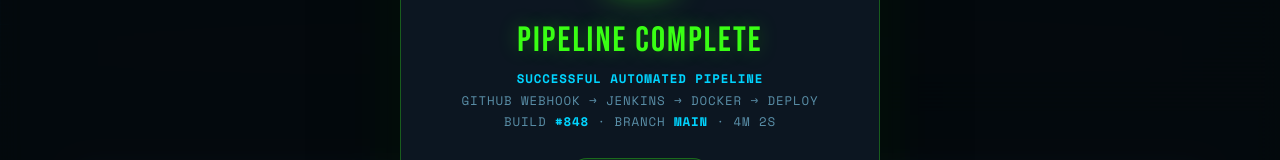
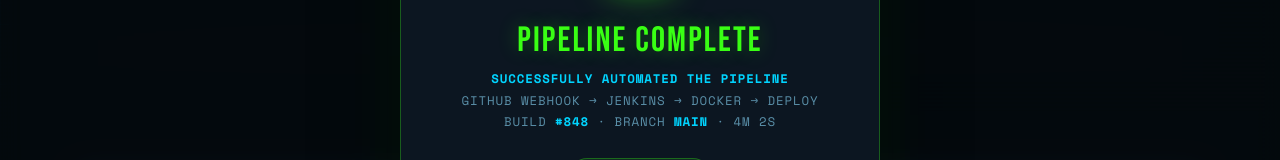
Before and after one commit to VickyTerm/Devops-Website, a website: page public/pages/cicd.html in a window 1280 px wide. Shown: the part 336-496 px from the top of the page. Drawn offline with nearby package versions, Linux system fonts and the light colour scheme.

Commit message:
Successfully automatd the pipeline and updated the cicd.html

```diff
--- a/public/pages/cicd.html
+++ b/public/pages/cicd.html
@@ -1847,7 +1847,7 @@
       <div class="popup-icon">✅</div>
       <div class="popup-title">Pipeline Complete</div>
       <div class="popup-msg">
-        <strong>Successful automated pipeline</strong><br>
+        <strong>Successfully automated The Pipeline </strong><br>
         GitHub Webhook → Jenkins → Docker → Deploy<br>
         Build <strong>#848</strong> · Branch <strong>main</strong> · 4m 2s
       </div>
```
